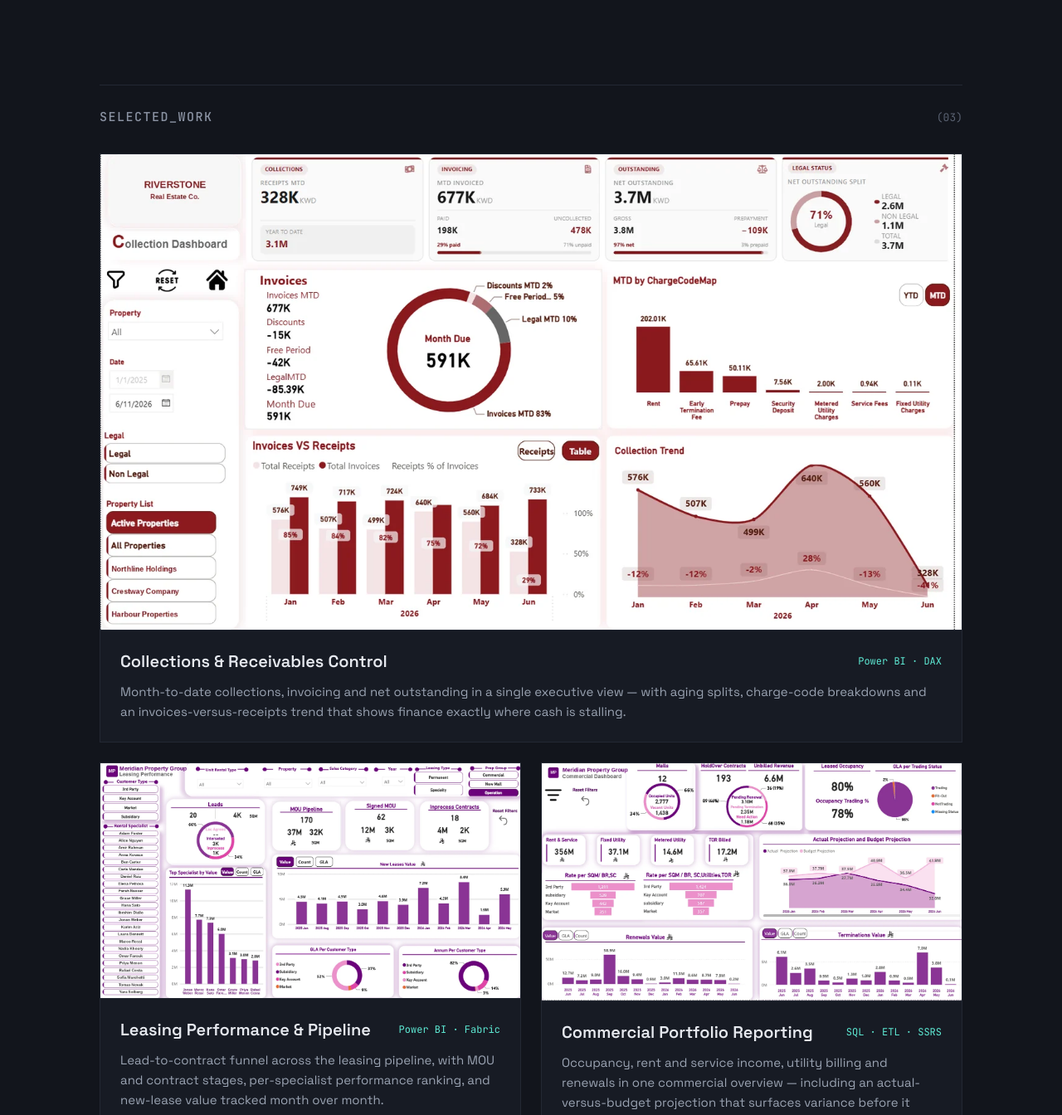
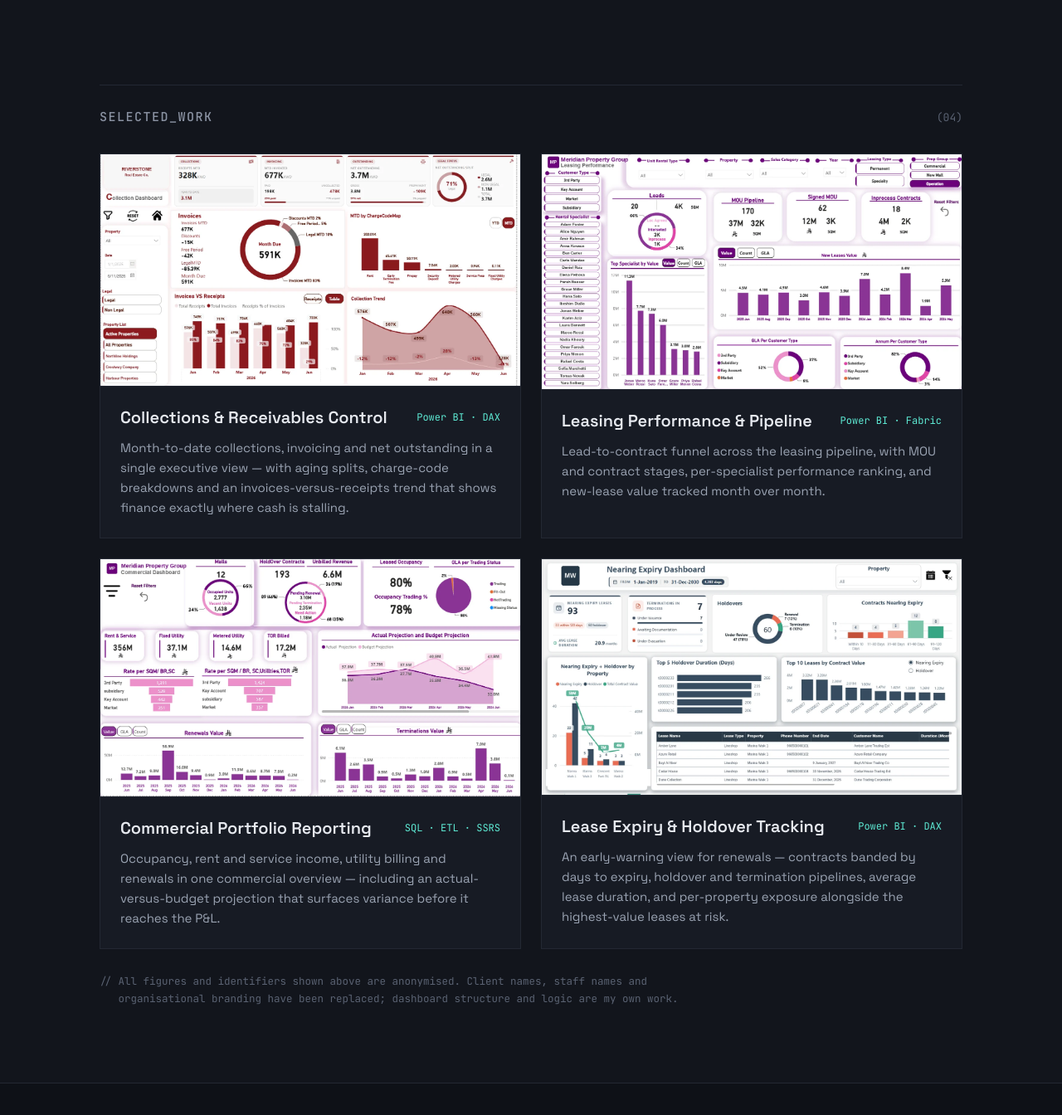
Before and after one commit to Muhammad-Redwan/Muhammad-Redwan.github.io, a plain HTML site: page index.html in a window 1280 px wide. Shown: the part 820-2164 px from the top of the page at 83% size. Drawn offline with Linux system fonts and the light colour scheme.

Commit message:
Add lease expiry dashboard, switch work grid to 2x2
Adds a fourth anonymised case study (Lease Expiry & Holdover Tracking)
and drops the full-width feature card so all four sit in an even grid.

Co-Authored-By: Claude Opus 5 <noreply@anthropic.com>
Claude-Session: https://claude.ai/code/session_01Jhwk296YaEN1gZvQmkemfd

```diff
--- a/index.html
+++ b/index.html
@@ -211,11 +211,11 @@
 <section id="work" class="wrap">
   <div class="shead">
     <h2 class="label">SELECTED_WORK</h2>
-    <span class="count">(03)</span>
+    <span class="count">(04)</span>
   </div>
 
   <div class="cards">
-    <article class="card feature">
+    <article class="card">
       <a class="shot" href="collection.webp" target="_blank" rel="noopener" aria-label="Open full-size collections dashboard">
         <img src="collection.webp" width="1400" height="773"
              alt="Collections dashboard showing receipts, invoicing, outstanding balances and a monthly collection trend">
@@ -254,6 +254,20 @@
           <span class="tag">SQL · ETL · SSRS</span>
         </div>
         <p>Occupancy, rent and service income, utility billing and renewals in one commercial overview — including an actual-versus-budget projection that surfaces variance before it reaches the P&amp;L.</p>
+      </div>
+    </article>
+
+    <article class="card">
+      <a class="shot" href="expiry.webp" target="_blank" rel="noopener" aria-label="Open full-size lease expiry dashboard">
+        <img src="expiry.webp" width="1400" height="784" loading="lazy"
+             alt="Lease expiry dashboard showing contracts banded by days to expiry, holdover status and top leases by contract value">
+      </a>
+      <div class="cbody">
+        <div class="ctop">
+          <h3>Lease Expiry &amp; Holdover Tracking</h3>
+          <span class="tag">Power BI · DAX</span>
+        </div>
+        <p>An early-warning view for renewals — contracts banded by days to expiry, holdover and termination pipelines, average lease duration, and per-property exposure alongside the highest-value leases at risk.</p>
       </div>
     </article>
   </div>
```
Also changed, not shown: expiry.webp (added), 1 other file.
